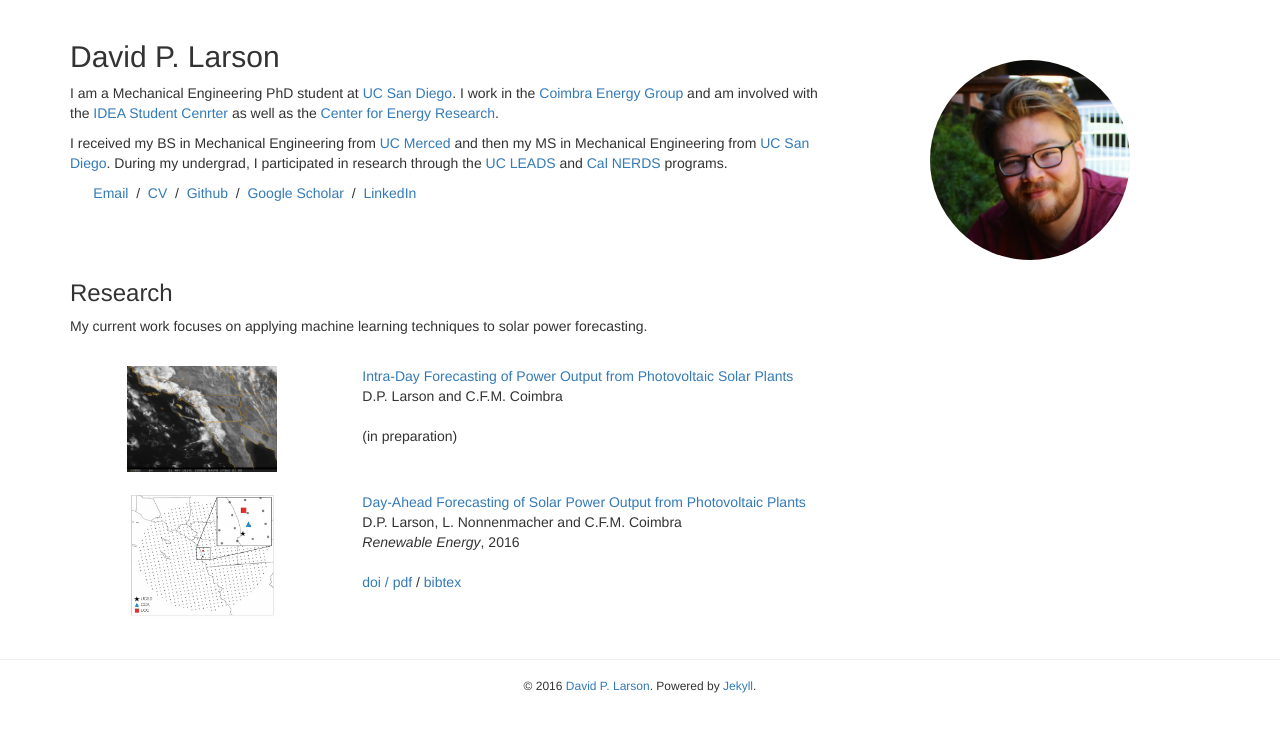
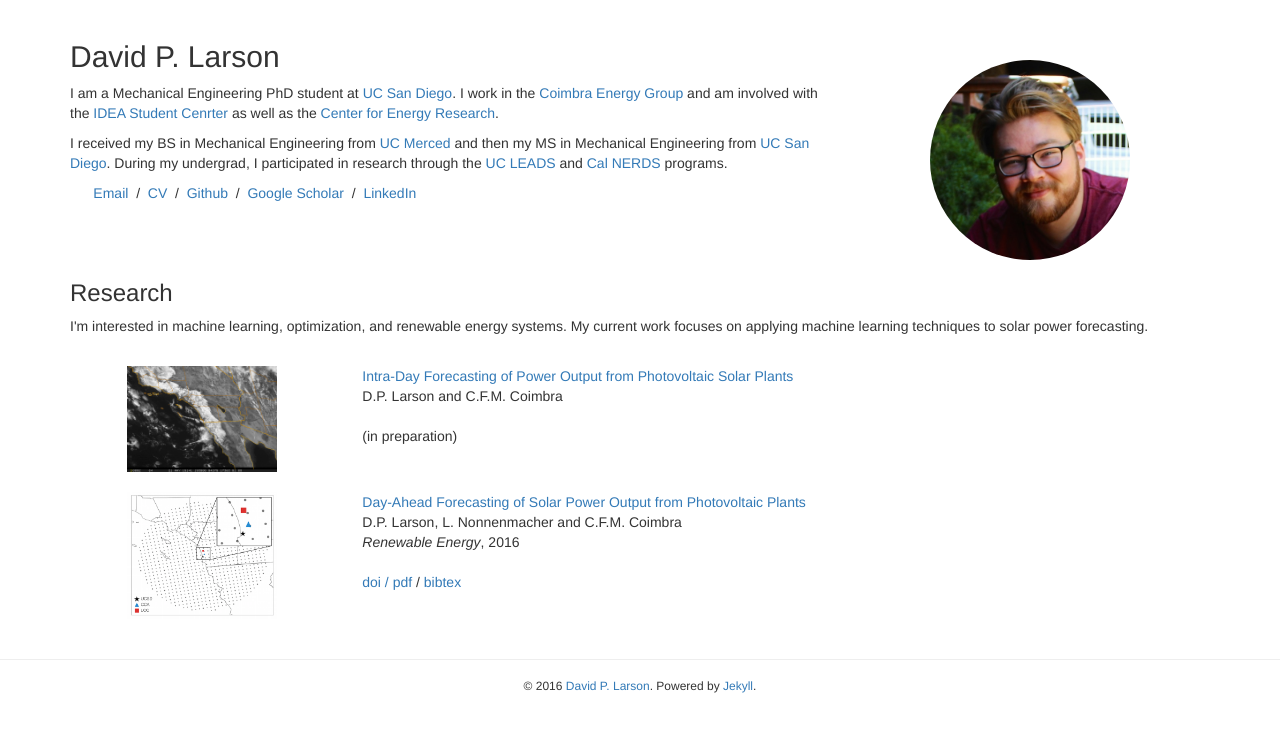
Before and after one commit to ticao-zhang/dplarson.github.io, a Jekyll site: the page built from index.md, in a window 1280 px wide. Shown: the top 732 px of the page. Built offline with Jekyll 4.4.1, drawn with Linux system fonts in a browser that asks for light colours; nearby versions of some CDN libraries.

Commit message:
research: list my interests

```diff
--- a/_layouts/home.html
+++ b/_layouts/home.html
@@ -24,7 +24,9 @@
 
   <div class="row-fluid">
     <h3>Research</h3>
-    <p>My current work focuses on applying machine learning techniques to solar power forecasting.</p>
+    <p>I'm interested in machine learning, optimization, and renewable energy
+    systems. My current work focuses on applying machine learning techniques to
+    solar power forecasting.</p>
     <br>
   </div> <! -- /row -->
 
```
